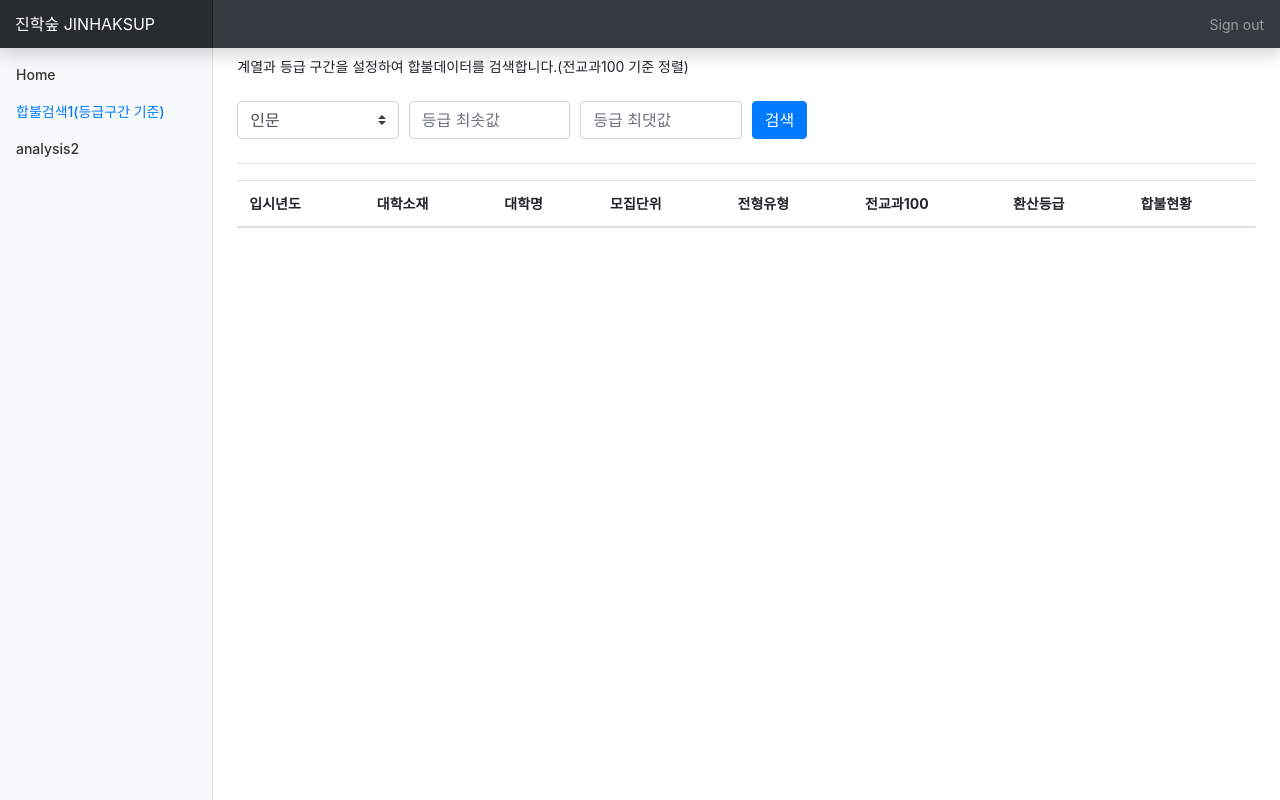
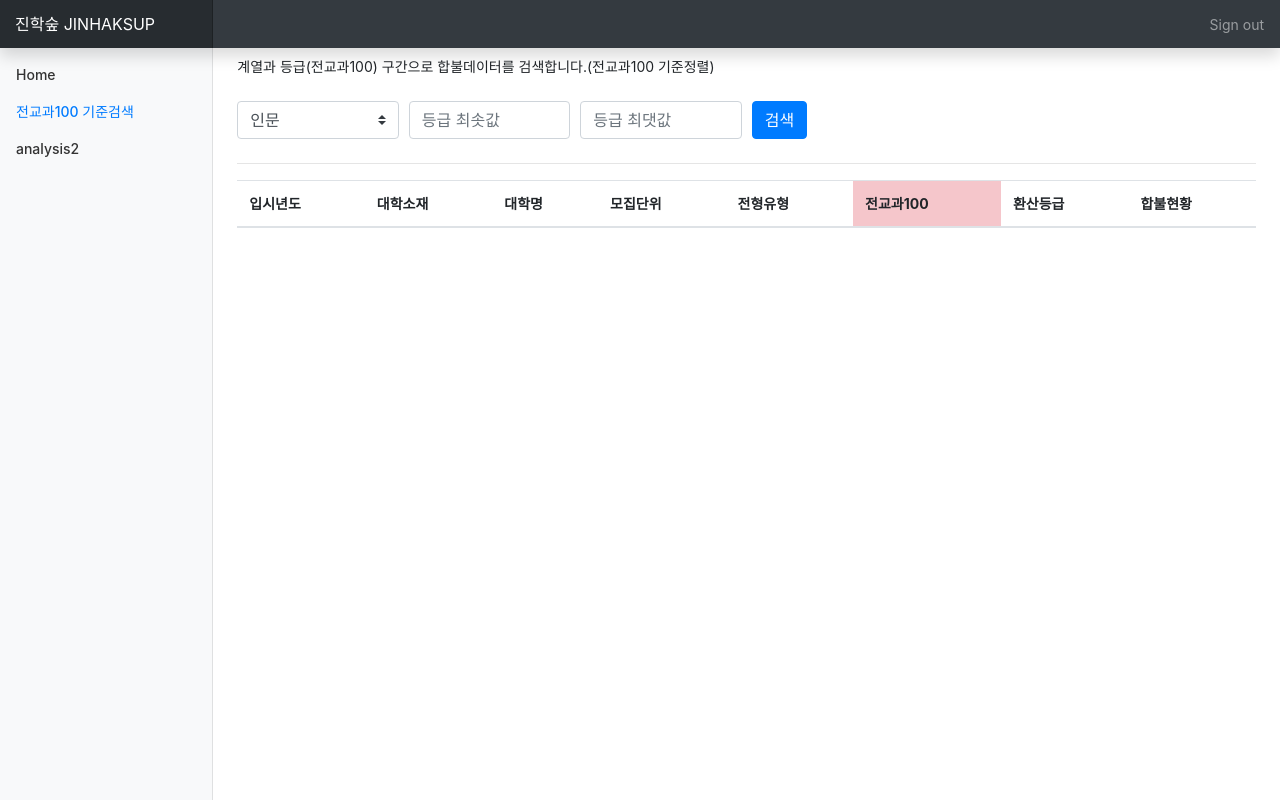
Before and after one commit to KYOUNGSOO-LEE/jhsup, a Django app: page /analysis/1 in a window 1280 px wide. Run offline with Django 3.2, Linux system fonts and the light colour scheme; lists and menus that the app fills with data are empty; some libraries are stand-ins or nearby versions.

Commit message:
19100107

```diff
--- a/analysis/templates/analysis/analysis1.html
+++ b/analysis/templates/analysis/all_subject_100.html
@@ -2,28 +2,29 @@
 {% block title %} 진학숲 {% endblock %}
 
 {% block content %}
-<p> 계열과 등급 구간을 설정하여 합불데이터를 검색합니다.(전교과100 기준 정렬) </p>
+<p> 계열과 등급(전교과100) 구간으로 합불데이터를 검색합니다.(전교과100 기준정렬) </p>
 <form method="get" action="search1">
 
   <div class="form-row align-items-center">
 
     <div class="col-sm-2 my-1">
       <select class="custom-select mr-sm-2" id="gubun2" name="gubun2">
-        <option value="인문">인문</option>
-        <option value="자연">자연</option>
-        <option value="예체능">예체능</option>
-        <option value="공통">공통</option>
+        {% for item in gubun2_item %}
+          <option value="{{item}}" {% if item == current_gubun2 %} selected {% endif %}>{{item}}</option>
+        {% endfor %}
       </select>
     </div>
 
     <div class="col-sm-2 my-2">
-      <label class="sr-only" for="gradeMin">등급 최솟값</label>
-      <input type="number" class="form-control" id="gradeMin" name="gradeMin" placeholder="등급 최솟값" min="1" max="9" step=".001">
+      <label class="sr-only" for="all_subject_100_min">등급 최솟값</label>
+      <input type="number" class="form-control" id="all_subject_100_min" name="all_subject_100_min"
+             placeholder="등급 최솟값" min="1" max="9" step=".001">
     </div>
 
     <div class="col-sm-2 my-2">
-      <label class="sr-only" for="gradeMax">등급 최댓값</label>
-      <input type="number" class="form-control" id="gradeMax" name="gradeMax" placeholder="등급 최댓값" min="1" max="9" step=".001">
+      <label class="sr-only" for="all_subject_100_max">등급 최댓값</label>
+      <input type="number" class="form-control" id="all_subject_100_max" name="all_subject_100_max"
+             placeholder="등급 최댓값" min="1" max="9" step=".001">
     </div>
 
     <div class="col-auto my-1">
@@ -43,7 +44,7 @@
       <th scope="col">대학명</th>
       <th scope="col">모집단위</th>
       <th scope="col">전형유형</th>
-      <th scope="col">전교과100</th>
+      <th scope="col" class="table-danger">전교과100</th>
       <th scope="col">환산등급</th>
       <th scope="col">합불현황</th>
     </tr>
@@ -58,7 +59,7 @@
       <td>{{ibsi.admission1}}</td>
       <td>{{ibsi.all_subject_100}}</td>
       <td>{{ibsi.grade}}</td>
-      <td class="table-danger">{{ibsi.final_step}}</td>
+      <td>{{ibsi.final_step}}</td>
     </tr>
   {% endfor %}
   </tbody>
--- a/analysis/views.py
+++ b/analysis/views.py
@@ -6,33 +6,48 @@ from .models import ibsi
 
 
 def analysis1(request):
-    return render(request, 'analysis/analysis1.html')
+    template = "analysis/all_subject_100.html"
+
+    gubun2_item = ['인문', '자연', '예체능', '공통']
+
+    context = {
+        'gubun2_item' : gubun2_item
+    }
+    return render(request, template, context)
+
 
 def search1(request):
+    template = "analysis/all_subject_100.html"
+
     qs = ibsi.objects.all()
     gubun2_query = request.GET.get('gubun2')
-    gradeMin_query = request.GET.get('gradeMin')
-    gradeMax_query = request.GET.get('gradeMax')
+    all_subject_100_min_query = request.GET.get('all_subject_100_min')
+    all_subject_100_max_query = request.GET.get('all_subject_100_max')
 
     if gubun2_query != '' and gubun2_query is not None:
         qs = qs.filter(gubun2=gubun2_query)
 
-    if gradeMin_query != '' and gradeMin_query is not None:
-        qs = qs.filter(grade__gte=gradeMin_query)
+    if all_subject_100_min_query != '' and all_subject_100_min_query is not None:
+        qs = qs.filter(all_subject_100__gte=all_subject_100_min_query)
 
-    if gradeMax_query != '' and gradeMax_query is not None:
-        qs = qs.filter(grade__lte=gradeMax_query)
+    if all_subject_100_max_query != '' and all_subject_100_max_query is not None:
+        qs = qs.filter(all_subject_100__lte=all_subject_100_max_query)
 
     qs = qs.order_by('all_subject_100')
 
-    context={
-        'queryset' : qs
+    gubun2_item = ['인문', '자연', '예체능', '공통']
+
+    context = {
+        'queryset' : qs,
+        'gubun2_item' : gubun2_item,
+        'current_gubun2': gubun2_query
     }
-    return render(request, 'analysis/analysis1.html', context)
+    return render(request, template, context)
+
 
 def analysis2(request):
     return render(request, 'analysis/analysis2.html')
-# Create your views here.
+
 
 @permission_required('admin.can_add_log_entry')
 def ibsi_upload(request):
--- a/templates/base.html
+++ b/templates/base.html
@@ -40,8 +40,8 @@
               </a>
             </li>
             <li class="nav-item">
-              <a class="{% if url_name == 'analysis1' %}nav-link active{%else%}nav-link{% endif %}" href="{% url 'analysis1' %}">
-                합불검색1(등급구간 기준)
+              <a class="{% if url_name == 'analysis1' or url_name == 'search1' %}nav-link active{%else%}nav-link{% endif %}" href="{% url 'analysis1' %}">
+                전교과100 기준검색
               </a>
             </li>
             <li class="nav-item">
```
